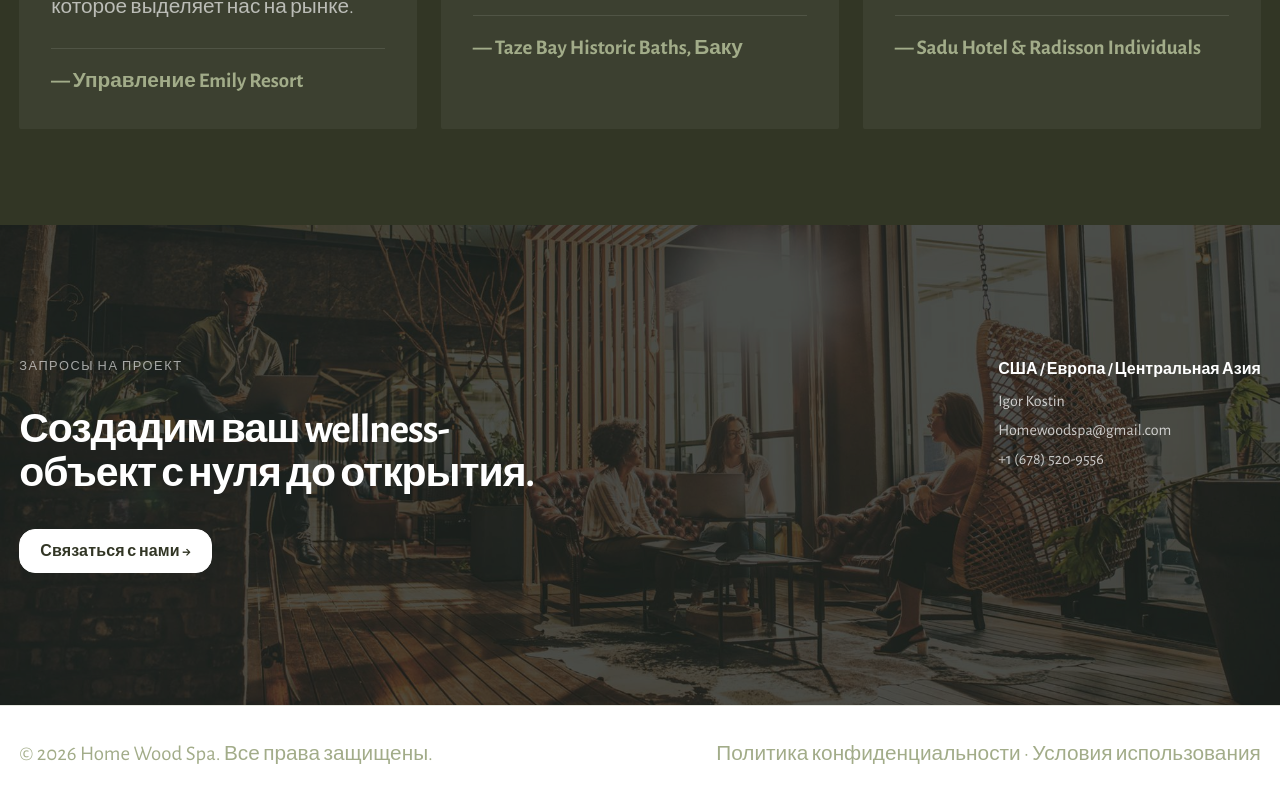
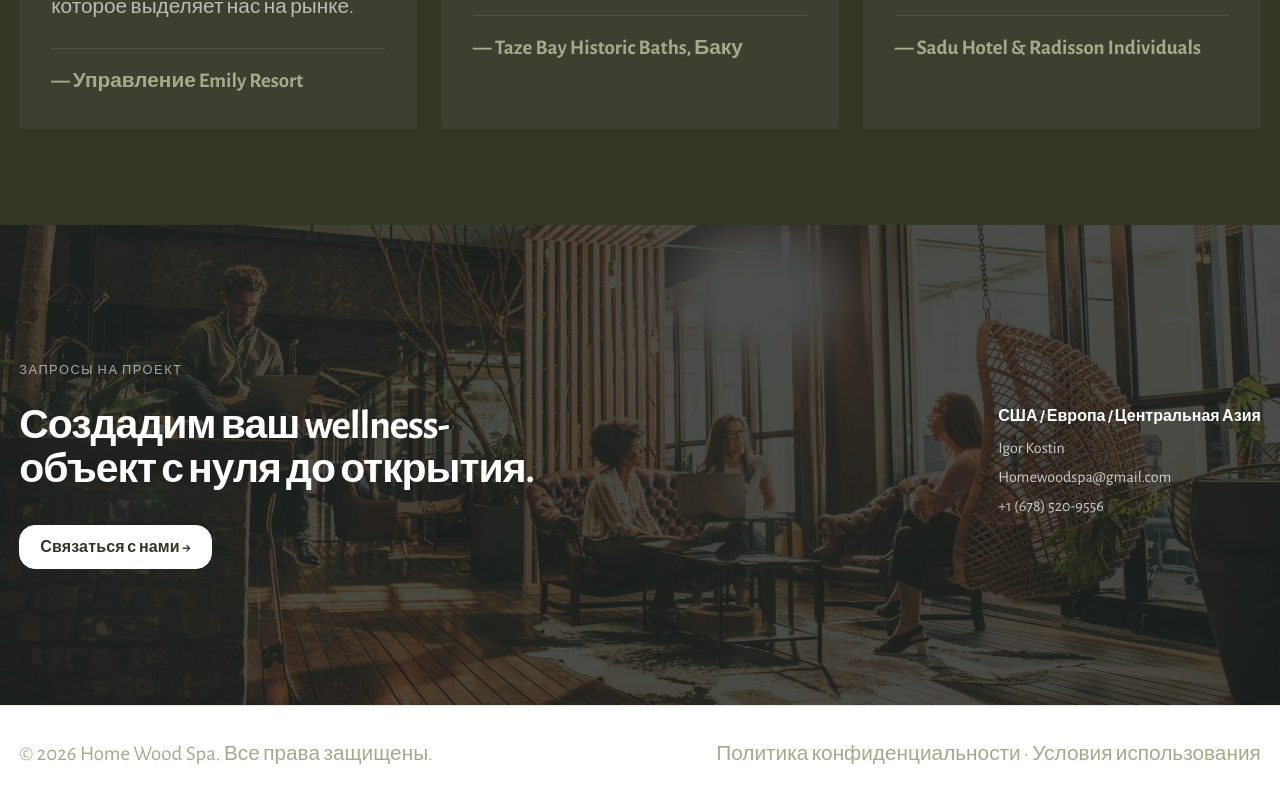
Before and after one commit to digitalcluster25/hws, a React (Vite) app: page / in a window 1280 px wide. Shown: the part 8458-9259 px from the top of the page. Built offline with nearby package versions, Linux system fonts and the light colour scheme.

Commit message:
fix: cta label above both columns, h2 and contacts top-aligned

```diff
--- a/src/styles/hws.css
+++ b/src/styles/hws.css
@@ -803,10 +803,16 @@ select.hws-field { appearance: none; cursor: pointer; }
   position: relative;
   z-index: 2;
   display: flex;
+  flex-direction: column;
+  gap: 1.5rem;
+  width: 100%;
+}
+.cta-top {}
+.cta-bottom {
+  display: flex;
   align-items: flex-start;
   justify-content: space-between;
   gap: 4rem;
-  width: 100%;
 }
 
 /* left */
--- a/src/wireframe/Wireframe.jsx
+++ b/src/wireframe/Wireframe.jsx
@@ -236,14 +236,16 @@ export default function Wireframe() {
         <div className="cta-overlay" />
 
         <div className="cta-inner" style={wrap}>
-          {/* левая колонка */}
+          {/* лейбл — над обеими колонками */}
+          <div className="cta-top">
+            <p className="cta-label">ЗАПРОСЫ НА ПРОЕКТ</p>
+          </div>
+          {/* нижняя строка: заголовок + контакты */}
+          <div className="cta-bottom">
             <div className="cta-left">
-            <p className="cta-label">ЗАПРОСЫ НА ПРОЕКТ</p>
               <h2 className="cta-h2">Создадим ваш wellness-объект с нуля до открытия.</h2>
               <Button href="/contact" variant="filled-light" shadow={false}>Связаться с нами →</Button>
             </div>
-
-          {/* правая колонка — контакты */}
             <div className="cta-right">
               <div className="cta-contact">
                 <p className="cta-contact-city">США / Европа / Центральная Азия</p>
@@ -253,6 +255,7 @@ export default function Wireframe() {
               </div>
             </div>
           </div>
+        </div>
       </section>
 
     </div>
```
Lines whose indentation alone changed are shown as unchanged.
